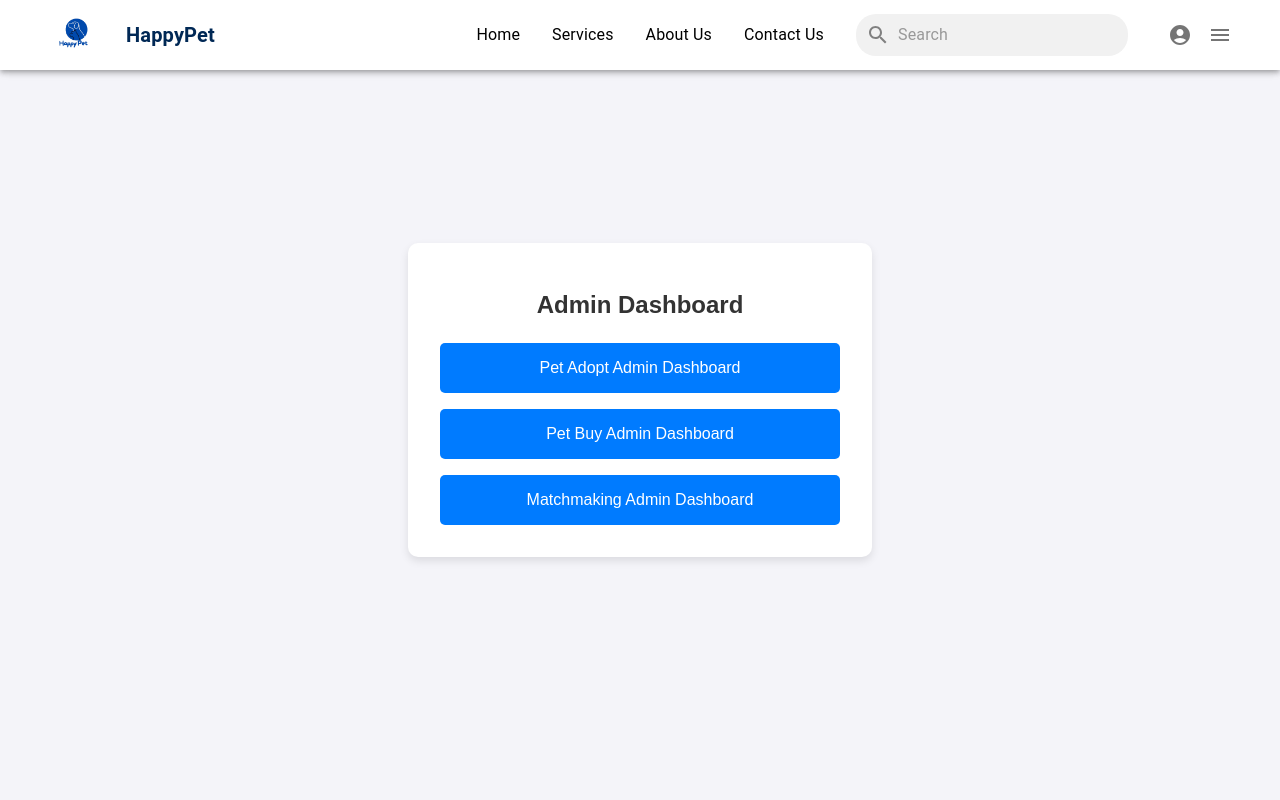
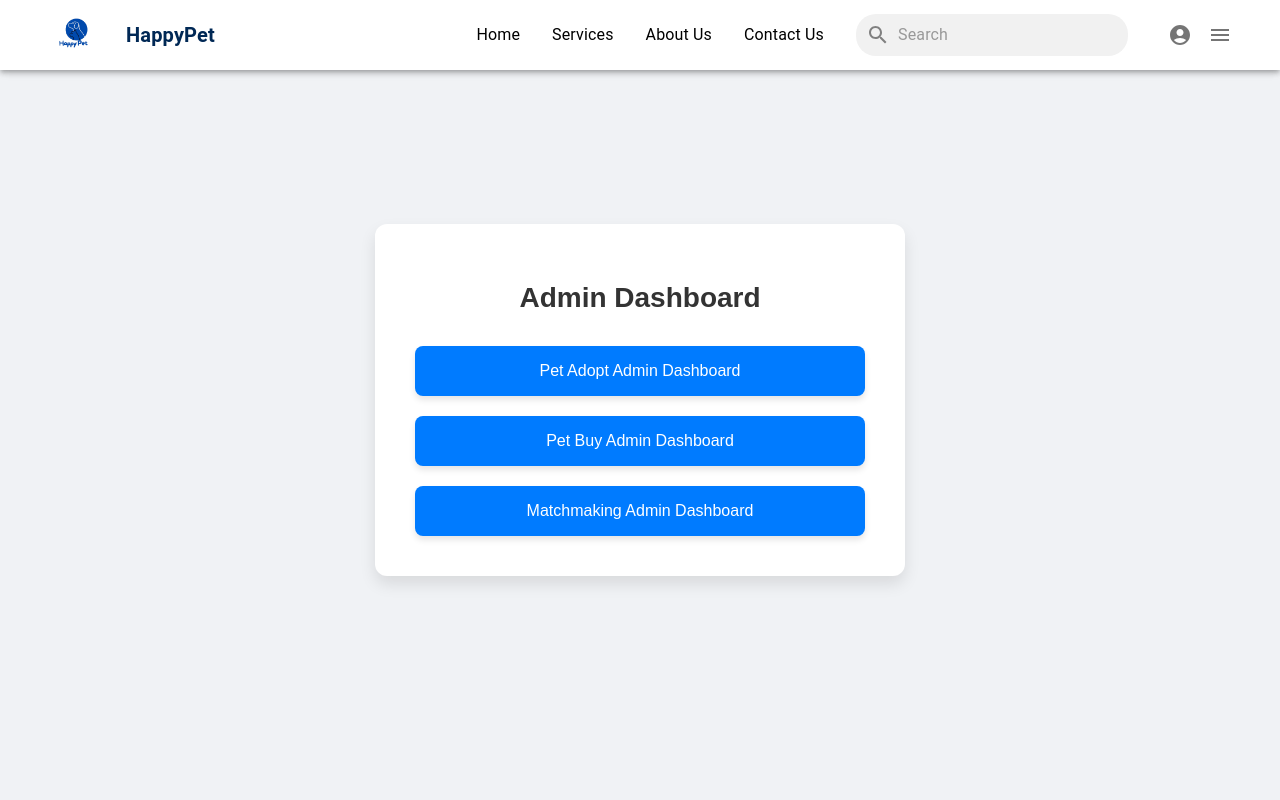
Before and after one commit to vihangajayasuriya446/Happy-Pet-Frontend, a React (Vite) app: page /admindb in a window 1280 px wide. Shown: the top 800 px of the page. Built offline with nearby package versions, Linux system fonts and the light colour scheme.

Commit message:
Added Admin dashboard buttons

```diff
--- a/src/AdminDashboardNav.tsx
+++ b/src/AdminDashboardNav.tsx
@@ -7,32 +7,34 @@ const AdminDashboardNav: React.FC = () => {
     const styles: { [key: string]: React.CSSProperties } = {
         body: {
             fontFamily: 'Arial, sans-serif',
-            backgroundColor: '#f4f4f9',
+            backgroundColor: '#f0f2f5', // Light gray background for the whole page
             display: 'flex',
             justifyContent: 'center',
             alignItems: 'center',
-            height: '100vh',
+            minHeight: '100vh',
             margin: 0,
-            padding: 0,
+            padding: '2rem',
+            boxSizing: 'border-box',
         },
         dashboardContainer: {
-            textAlign: 'center' as const,
+            textAlign: 'center',
             backgroundColor: '#ffffff',
-            padding: '2rem',
-            borderRadius: '10px',
-            boxShadow: '0 4px 8px rgba(0, 0, 0, 0.1)',
-            maxWidth: '400px',
+            padding: '2.5rem',
+            borderRadius: '12px',
+            boxShadow: '0 8px 16px rgba(0, 0, 0, 0.1)',
+            maxWidth: '450px',
             width: '100%',
         },
         heading: {
-            fontSize: '24px',
+            fontSize: '28px',
             color: '#333',
-            marginBottom: '1.5rem',
+            marginBottom: '2rem',
+            fontWeight: '600',
         },
         buttonContainer: {
             display: 'flex',
-            flexDirection: 'column' as const,
-            gap: '1rem',
+            flexDirection: 'column',
+            gap: '1.25rem',
         },
         dashboardButton: {
             display: 'block',
@@ -41,13 +43,16 @@ const AdminDashboardNav: React.FC = () => {
             color: '#ffffff',
             border: 'none',
             cursor: 'pointer',
-            borderRadius: '5px',
+            borderRadius: '8px',
             fontSize: '16px',
-            transition: 'background-color 0.3s ease, transform 0.2s ease',
+            fontWeight: '500',
+            transition: 'background-color 0.3s ease, transform 0.2s ease, box-shadow 0.3s ease',
+            boxShadow: '0 4px 6px rgba(0, 0, 0, 0.1)',
         },
         dashboardButtonHover: {
             backgroundColor: '#0056b3',
             transform: 'translateY(-2px)',
+            boxShadow: '0 6px 12px rgba(0, 0, 0, 0.15)',
         },
     };
 
@@ -71,10 +76,12 @@ const AdminDashboardNav: React.FC = () => {
                             onMouseEnter={(e) => {
                                 e.currentTarget.style.backgroundColor = styles.dashboardButtonHover.backgroundColor ?? '#0056b3';
                                 e.currentTarget.style.transform = styles.dashboardButtonHover.transform ?? 'translateY(-2px)';
+                                e.currentTarget.style.boxShadow = styles.dashboardButtonHover.boxShadow ?? '0 6px 12px rgba(0, 0, 0, 0.15)';
                             }}
                             onMouseLeave={(e) => {
                                 e.currentTarget.style.backgroundColor = styles.dashboardButton.backgroundColor ?? '#007bff';
                                 e.currentTarget.style.transform = 'translateY(0)';
+                                e.currentTarget.style.boxShadow = '0 4px 6px rgba(0, 0, 0, 0.1)';
                             }}
                             onClick={() => handleNavigation(item.path)}
                         >
```
